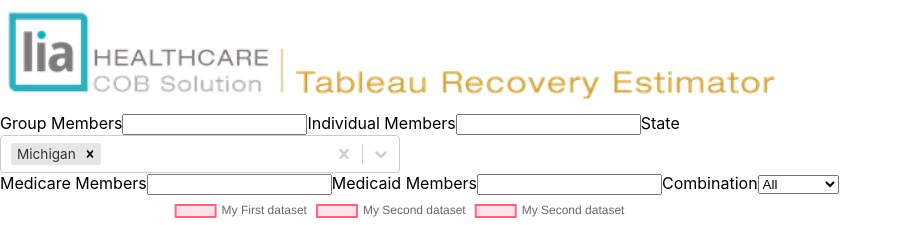
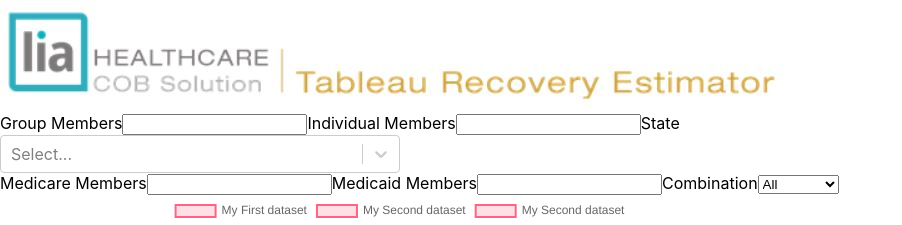
Before and after one commit to rohitkrishna094/react-maps, a React (Create React App) app: page / in a window 1280 px wide. Shown: the top 225 px of the page, without its empty margins (0-902 px from the left). Built offline with nearby package versions, Linux system fonts and the light colour scheme.

Commit message:
react-select multiple values max limit

```diff
--- a/src/components/Dashboard/Dashboard.js
+++ b/src/components/Dashboard/Dashboard.js
@@ -1,18 +1,22 @@
 import React, { Component } from 'react';
 import states from './states';
 import Select from 'react-select';
-import App from '../../App.css'
+import App from '../../App.css';
 
 class Dashboard extends Component {
   listOfStates = states;
 
   state = {
-    selectedOption: { label: 'Michigan', value: '26' }
+    selectedOption: { label: 'Michigan', value: '26' },
+    values: []
   };
 
-  handleChange = selectedOption => {
-    this.setState({ selectedOption });
+  handleChange = values => {
+    // this.setState({ selectedOption });
     // console.log(`Option selected:`, selectedOption);
+    if (values.length < 4) {
+      this.setState({ values });
+    }
   };
 
   render() {
@@ -30,11 +34,11 @@
         <label>State</label>
         <Select
           className="design"
-          value={this.state.selectedOption}
-          onChange={this.handleChange}
+          value={this.state.values}
           options={this.listOfStates}
           isSearchable={true}
           isMulti={true}
+          onChange={values => this.handleChange(values)}
         />
         <label>
           Medicare Members
```
